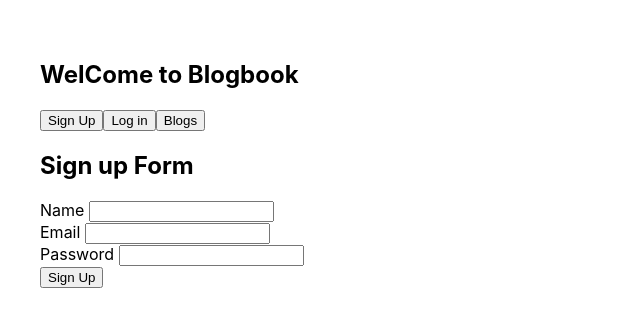
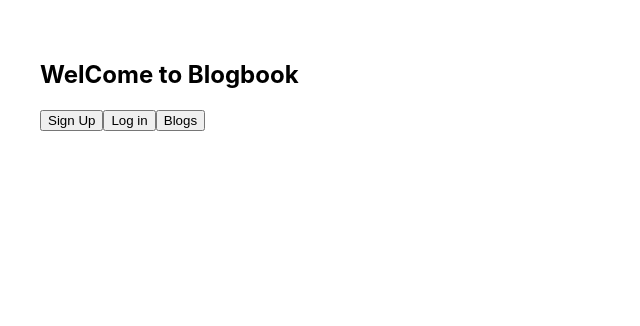
Before and after one commit to Timir699/blogBook-react, a React (Create React App) app: page / in a window 1280 px wide. Shown: the top 326 px of the page, without its empty margins (0-640 px from the left). Built offline with nearby package versions, Linux system fonts and the light colour scheme.

Commit message:
routing fixed

```diff
--- a/src/components/Components.jsx
+++ b/src/components/Components.jsx
@@ -27,12 +27,7 @@ const Components = () => {
                 <Link to="/Blogs" ><button> Blogs </button></Link>
 
                 <Switch>
-                    <Route exact path="/" >
-                        <Signup userInformation={userInformation}
-                            setUserInformation={setUserInformation}
-                        />
-                    </Route>
-                    <Route path="/Signup" >
+                    <Route exact path="/Signup" >
                         <Signup userInformation={userInformation}
                             setUserInformation={setUserInformation}
                         />
```
